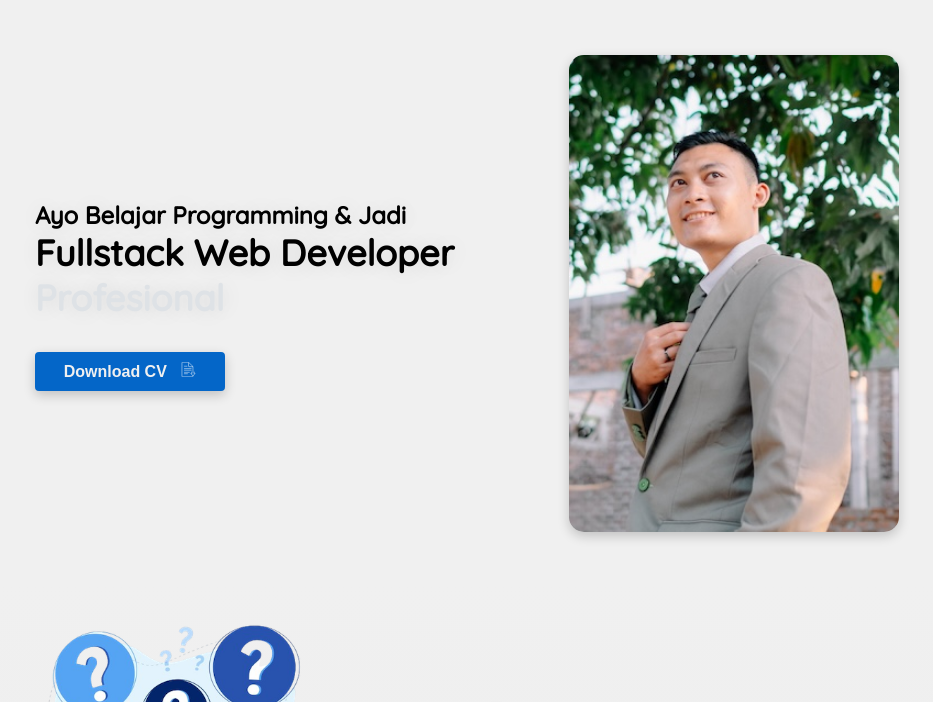
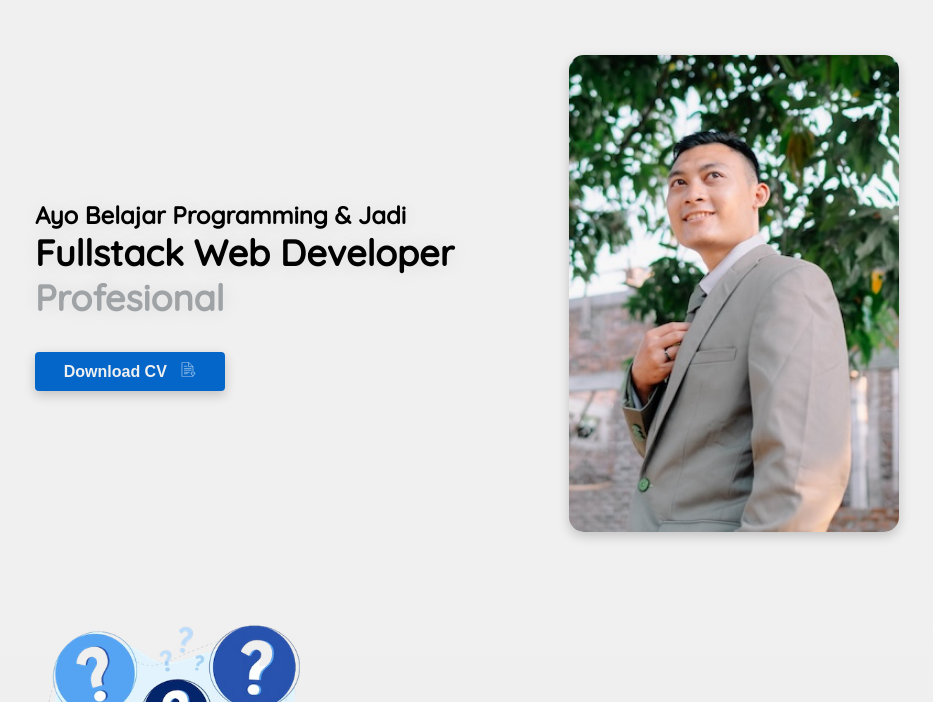
Before and after one commit to komarnetwork/portofolio, a plain HTML site: page index.html in a window 1280 px wide. Shown: the part 73-775 px from the top of the page, without its empty margins (173-1106 px from the left). Drawn offline with Linux system fonts and the light colour scheme.

Commit message:
V1 text gray

```diff
--- a/assets/css/style.css
+++ b/assets/css/style.css
@@ -124,7 +124,7 @@ a {
 }
 
 .text-gray {
-  color: var(--gray);
+  color: #9fa3a6;
 }
 
 .text-white {
```
